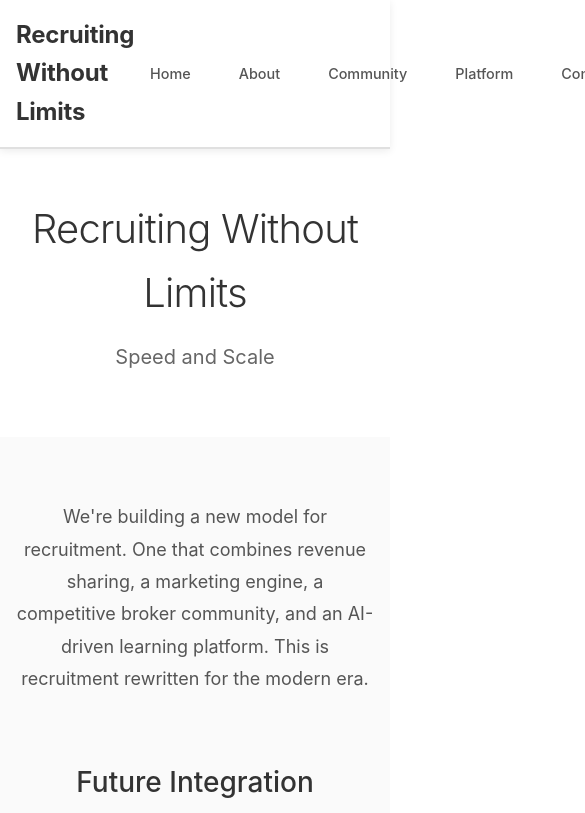
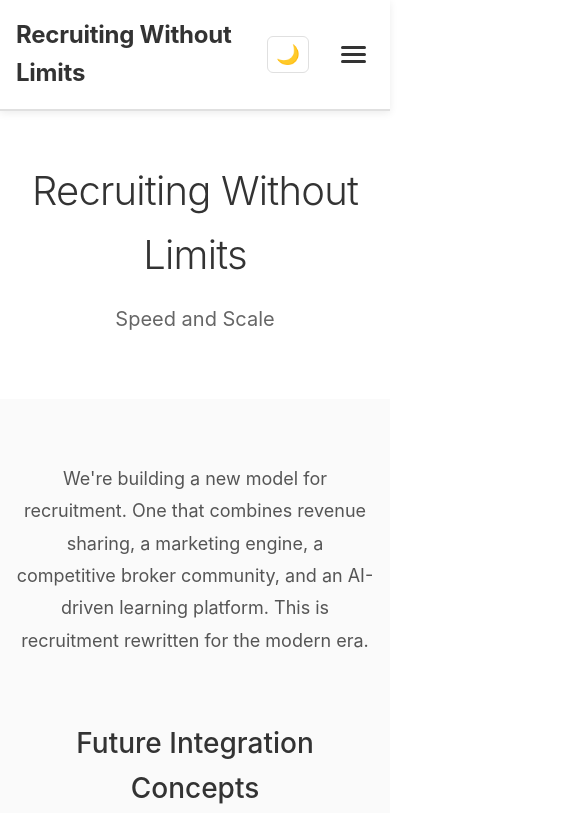
Before and after one commit to adriancubillos/recruitment-website, a React (Vite) app: page / in a window 390 px wide. Shown: the top 813 px of the page, 585 px wide, since content can reach past the window. Built offline with nearby package versions, Linux system fonts and the light colour scheme.

Commit message:
feat: add responsive hamburger menu for mobile navigation

```diff
--- a/src/components/Navigation.css
+++ b/src/components/Navigation.css
@@ -50,16 +50,92 @@
   opacity: 1;
 }
 
+/* Mobile menu toggle button */
+.mobile-menu-toggle {
+    display: none;
+    flex-direction: column;
+    background: none;
+    border: none;
+    cursor: pointer;
+    padding: 0.5rem;
+    gap: 4px;
+    z-index: 101;
+}
+
+.hamburger {
+    width: 25px;
+    height: 3px;
+    background-color: var(--text-primary);
+    transition: all 0.3s ease;
+    border-radius: 2px;
+}
+
+.hamburger-open:nth-child(1) {
+    transform: rotate(45deg) translate(6px, 6px);
+}
+
+.hamburger-open:nth-child(2) {
+    opacity: 0;
+}
+
+.hamburger-open:nth-child(3) {
+    transform: rotate(-45deg) translate(6px, -6px);
+}
+
 @media (max-width: 768px) {
     .nav-container {
         padding: 1rem;
+        position: relative;
+    }
+
+    .mobile-menu-toggle {
+        display: flex;
+        order: 3;
+    }
+
+    .nav-right {
+        position: relative;
     }
 
     .nav-links {
-        gap: 1rem;
+        position: absolute;
+        top: 100%;
+        right: 0;
+        background-color: var(--bg-primary);
+        border: 2px solid var(--border-color);
+        border-radius: 8px;
+        box-shadow: 0 4px 12px var(--shadow);
+        flex-direction: column;
+        gap: 0;
+        padding: 1rem;
+        min-width: 200px;
+        transform: translateY(-10px);
+        opacity: 0;
+        visibility: hidden;
+        transition: all 0.3s ease;
+        z-index: 100;
+    }
+
+    .nav-links-open {
+        transform: translateY(0);
+        opacity: 1;
+        visibility: visible;
     }
 
     .nav-links a {
-        font-size: 0.9rem;
+        font-size: 1rem;
+        padding: 0.75rem 1rem;
+        border-radius: 6px;
+        width: 100%;
+        text-align: left;
+        border-bottom: 1px solid var(--border-color);
+    }
+
+    .nav-links a:last-child {
+        border-bottom: none;
+    }
+
+    .nav-links a:hover {
+        background-color: var(--bg-tertiary);
     }
 }
--- a/src/components/Navigation.jsx
+++ b/src/components/Navigation.jsx
@@ -1,8 +1,18 @@
-import React from 'react'
+import React, { useState } from 'react'
 import ThemeToggle from './ThemeToggle'
 import './Navigation.css'
 
 function Navigation() {
+    const [isMenuOpen, setIsMenuOpen] = useState(false)
+
+    const toggleMenu = () => {
+        setIsMenuOpen(!isMenuOpen)
+    }
+
+    const closeMenu = () => {
+        setIsMenuOpen(false)
+    }
+
     return (
         <nav className="navigation">
             <div className="nav-container">
@@ -10,14 +20,23 @@ function Navigation() {
                     <span>Recruiting Without Limits</span>
                 </div>
                 <div className="nav-right">
-                    <div className="nav-links">
-                        <a href="#top">Home</a>
-                        <a href="#about">About</a>
-                        <a href="#community">Community</a>
-                        <a href="#platform">Platform</a>
-                        <a href="#contact">Contact</a>
+                    <div className={`nav-links ${isMenuOpen ? 'nav-links-open' : ''}`}>
+                        <a href="#top" onClick={closeMenu}>Home</a>
+                        <a href="#about" onClick={closeMenu}>About</a>
+                        <a href="#community" onClick={closeMenu}>Community</a>
+                        <a href="#platform" onClick={closeMenu}>Platform</a>
+                        <a href="#contact" onClick={closeMenu}>Contact</a>
                     </div>
                     <ThemeToggle />
+                    <button
+                        className="mobile-menu-toggle"
+                        onClick={toggleMenu}
+                        aria-label="Toggle mobile menu"
+                    >
+                        <span className={`hamburger ${isMenuOpen ? 'hamburger-open' : ''}`}></span>
+                        <span className={`hamburger ${isMenuOpen ? 'hamburger-open' : ''}`}></span>
+                        <span className={`hamburger ${isMenuOpen ? 'hamburger-open' : ''}`}></span>
+                    </button>
                 </div>
             </div>
         </nav>
```
